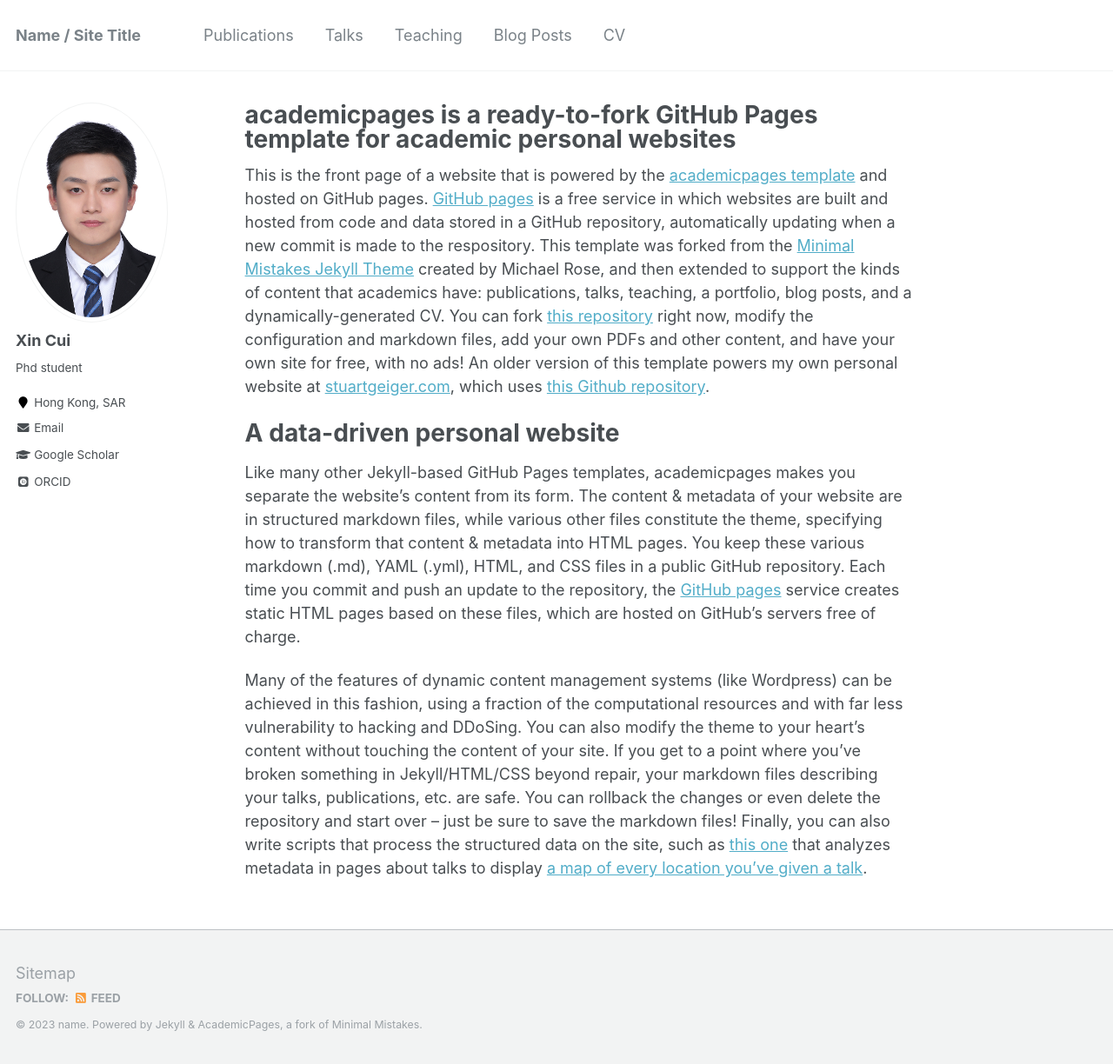
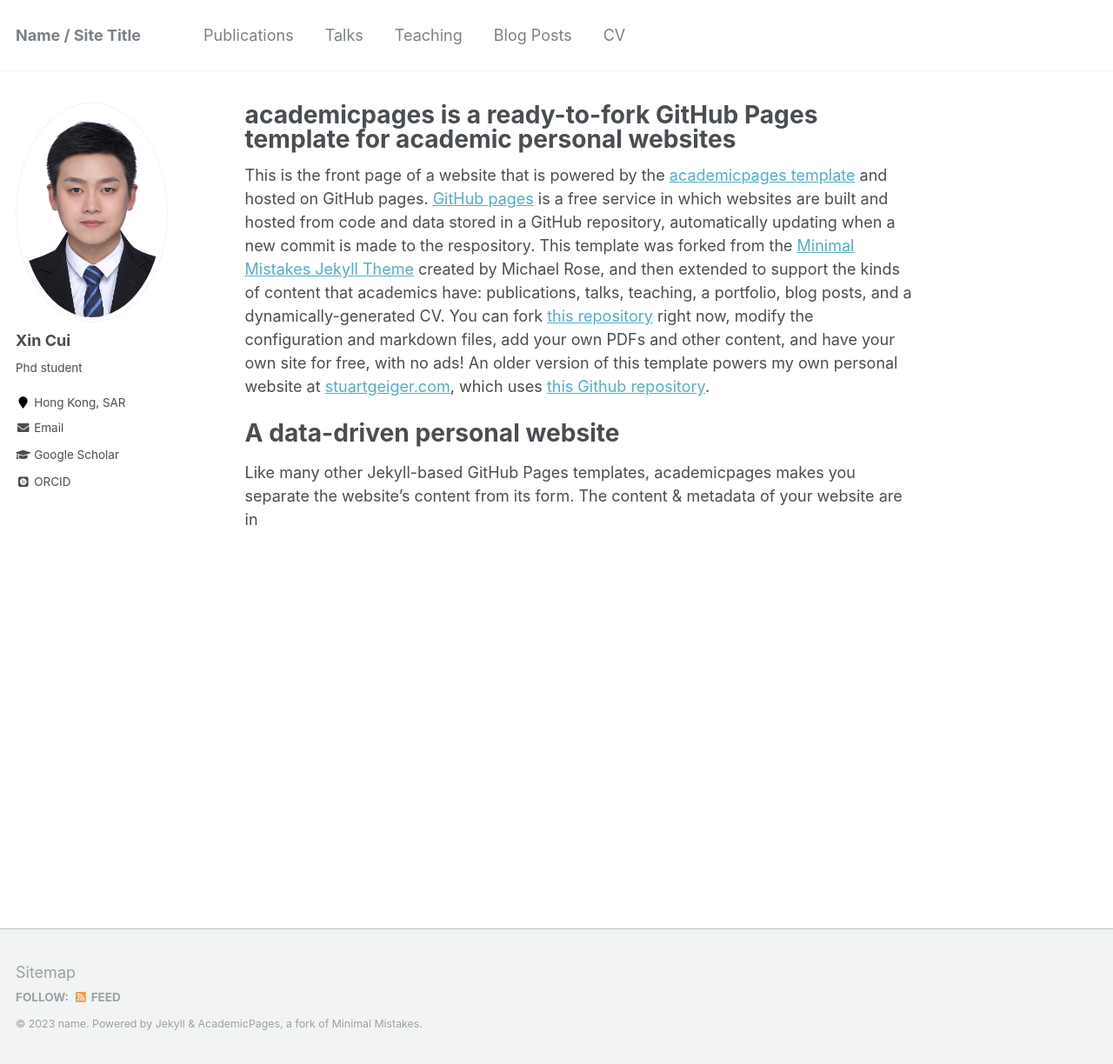
Before and after one commit to CUIXINPOWER/web, a Jekyll site: the page built from _pages/about.md, in a window 1280 px wide and 1224 px high. Shown: the whole window at 87% size. Built offline with Jekyll 4.4.1, drawn with Linux system fonts in a browser that asks for light colours; some web fonts are replaced.

Commit message:
Update about.md

```diff
--- a/_pages/about.md
+++ b/_pages/about.md
@@ -12,6 +12,4 @@ This is the front page of a website that is powered by the [academicpages templa
 
 A data-driven personal website
 ======
-Like many other Jekyll-based GitHub Pages templates, academicpages makes you separate the website's content from its form. The content & metadata of your website are in structured markdown files, while various other files constitute the theme, specifying how to transform that content & metadata into HTML pages. You keep these various markdown (.md), YAML (.yml), HTML, and CSS files in a public GitHub repository. Each time you commit and push an update to the repository, the [GitHub pages](https://pages.github.com/) service creates static HTML pages based on these files, which are hosted on GitHub's servers free of charge.
-
-Many of the features of dynamic content management systems (like Wordpress) can be achieved in this fashion, using a fraction of the computational resources and with far less vulnerability to hacking and DDoSing. You can also modify the theme to your heart's content without touching the content of your site. If you get to a point where you've broken something in Jekyll/HTML/CSS beyond repair, your markdown files describing your talks, publications, etc. are safe. You can rollback the changes or even delete the repository and start over -- just be sure to save the markdown files! Finally, you can also write scripts that process the structured data on the site, such as [this one](https://github.com/academicpages/academicpages.github.io/blob/master/talkmap.ipynb) that analyzes metadata in pages about talks to display [a map of every location you've given a talk](https://academicpages.github.io/talkmap.html).
+Like many other Jekyll-based GitHub Pages templates, academicpages makes you separate the website's content from its form. The content & metadata of your website are in
```
